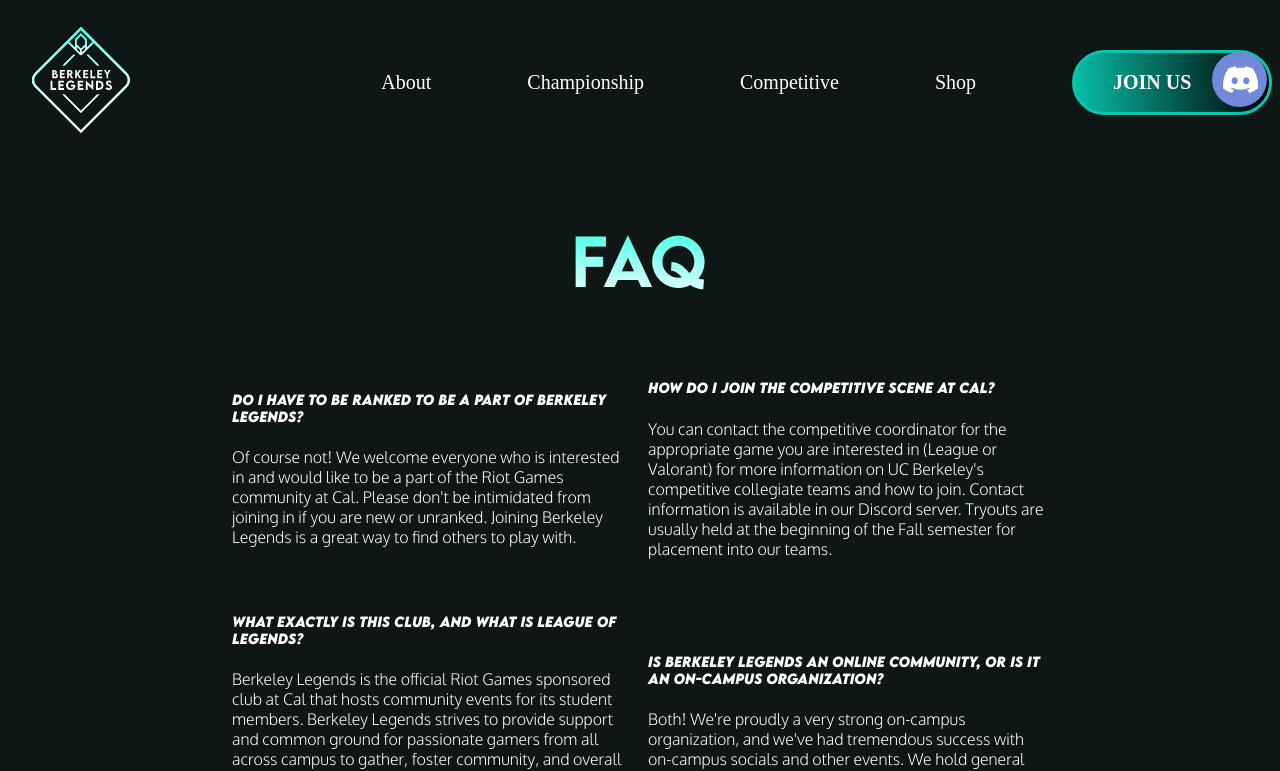
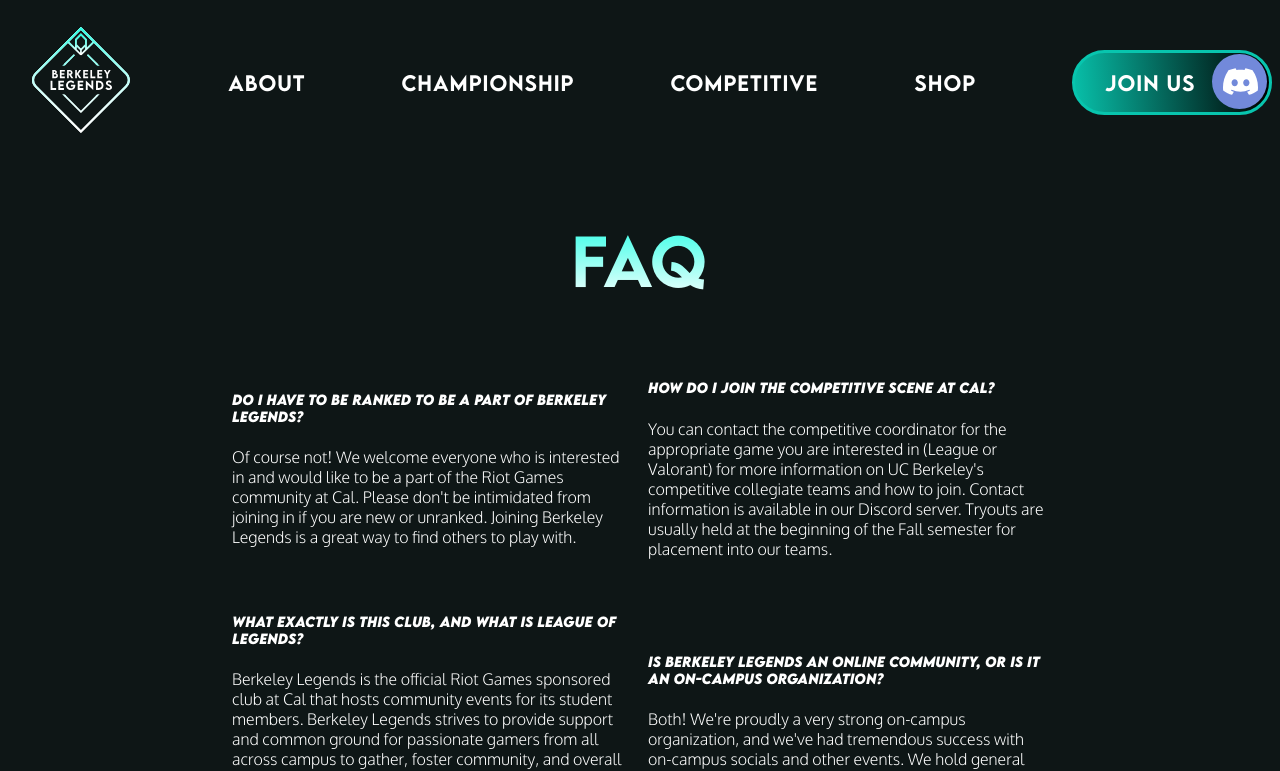
Before and after one commit to LegendsOfBerkeley/website-v2, a React (Create React App) app in the folder client/: page /FAQ in a window 1280 px wide. Shown: the top 771 px of the page. Built offline with nearby package versions, Linux system fonts and the light colour scheme.

Commit message:
navbar font update

```diff
--- a/client/src/components/ThinLegendsButton.css
+++ b/client/src/components/ThinLegendsButton.css
@@ -1,7 +1,7 @@
 .thin-btn {
     padding: 20px;
     width: auto;
-    min-width: 200px;
+    min-width: 235px;
     height: auto;
     margin: 5px;
     color: white; /* text color */
--- a/client/src/components/navbar/Nav.css
+++ b/client/src/components/navbar/Nav.css
@@ -16,7 +16,9 @@
 }
 
 .navbar-item {
-    font-family: LEMON MILK Light;
+    font-family: LEMON MILK;
+    font-weight: 500;
+    letter-spacing: 1px;
     font-size: 20px;
     color: #fff;
     display: flex;
@@ -56,12 +58,14 @@
 }
 
 .joinus {
-    font-family: LEMON MILK Light;
+    font-family: LEMON MILK;
+    font-weight: 500;
+    letter-spacing: 1px;
     font-size: 20px;
     color: #fff;
     align-items: center;
     text-decoration: none;
-    padding: 0 2rem;
+    padding: 0 1.5rem;
     display: flex;
     cursor: pointer;
     z-index: 2;
--- a/client/src/index.css
+++ b/client/src/index.css
@@ -18,13 +18,13 @@
   font-family: "LEMON MILK";
   src: local("LEMON MILK"),
     url("./fonts/LEMONMILK-Regular.otf") format("opentype");
-  font-weight: normal;
+  font-weight: 400;
 }
 @font-face {
   font-family: "LEMON MILK";
   src: local("LEMON MILK"),
     url("./fonts/LEMONMILK-RegularItalic.otf") format("opentype");
-  font-weight: normal;
+  font-weight: 400;
   font-style: italic;
 }
 @font-face {
```
